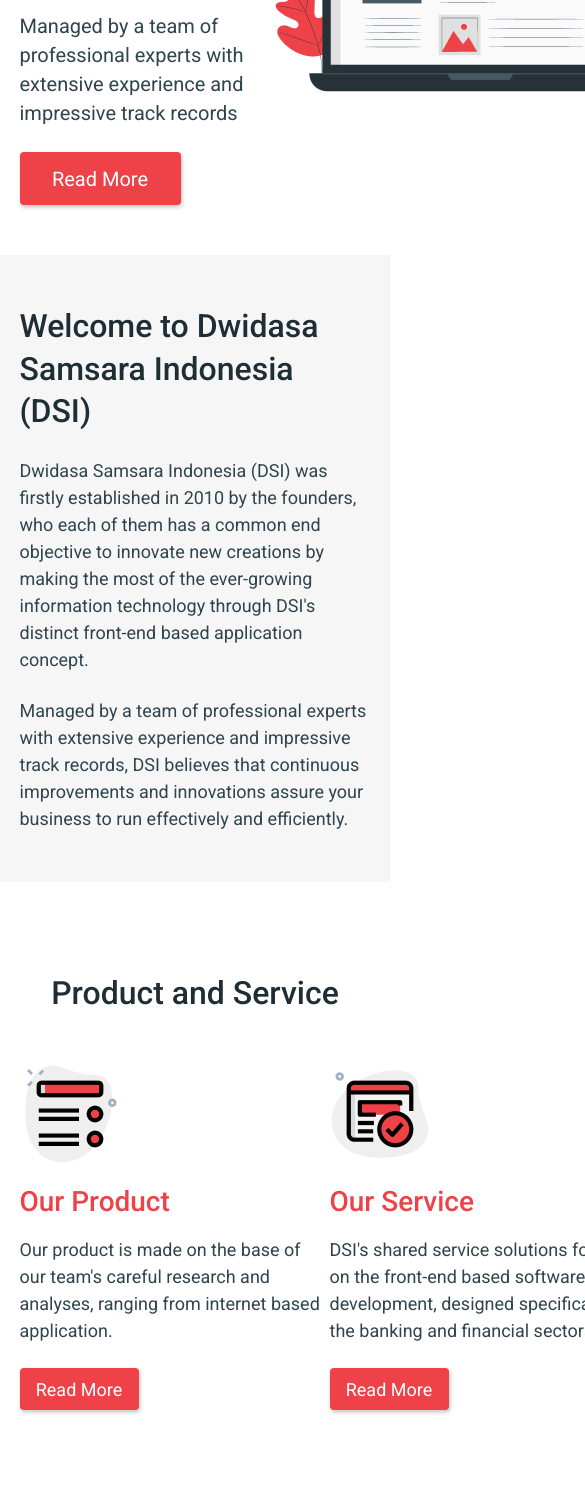
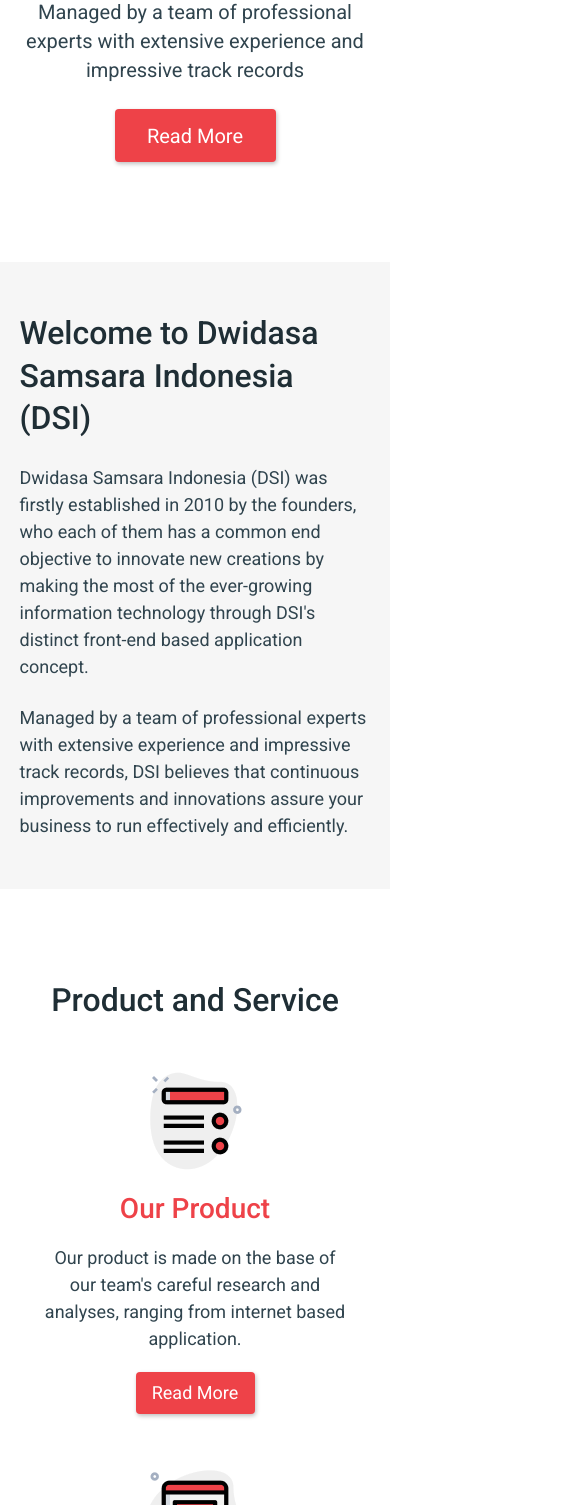
Before and after one commit to Alekseypavlov14/html-layout, a website: page src/index.html in a window 390 px wide. Shown: the part 495-2000 px from the top of the page, 585 px wide, since content can reach past the window. Drawn offline with nearby package versions, Linux system fonts and the light colour scheme; files that its build step writes are made by us from their sources; files whose address does not match are found by name.

Commit message:
adaptive footer main products blocks

```diff
--- a/src/scss/element.scss
+++ b/src/scss/element.scss
@@ -6,6 +6,8 @@
 
 body {
   width: 100vw;
+  height: fit-content;
+  overflow-x: hidden;
 }
 
 ._container {
--- a/src/scss/footer.scss
+++ b/src/scss/footer.scss
@@ -5,6 +5,11 @@
     display: flex;
     align-items: center;
     gap: 50px;
+
+    @media (max-width: 410px) {
+      flex-direction: column;
+      text-align: center;
+    }
   }
 }
 
--- a/src/scss/main.scss
+++ b/src/scss/main.scss
@@ -10,6 +10,23 @@
 
   &__text-block, &__image {
     flex: 1 0 50%;
+  }
+
+  @media (max-width: 1225px) {
+    height: fit-content;
+
+    &__text-block {
+      text-align: center;
+    }
+
+    &__button {
+      margin: 0px auto;
+      margin-top: 30px;
+    }
+
+    &__image {
+      display: none;
+    }
   }
 
   &__subtitle, &__title {
@@ -32,7 +49,7 @@
     font-weight: 400;
     font-size: 20px;
     line-height: 29px;
-    color: #30444E;
+    color: var(--text-color);
     margin-top: 24px;
   }
 
--- a/src/scss/products.scss
+++ b/src/scss/products.scss
@@ -14,6 +14,14 @@
   &__cards {
     display: flex;
     justify-content: space-between;
+    flex-wrap: wrap;
+  }
+
+  @media (max-width: 1199px) {
+    &__cards {
+      justify-content: space-around;
+      text-align: center;
+    }
   }
 }
 
@@ -54,4 +62,20 @@
     font-size: 18px;
     line-height: 150%;
   }
+
+  @media (max-width: 1199px) {
+    &:not(:last-child) {
+      margin-bottom: 50px;
+    }
+
+    &__text {
+      margin: 0 auto;
+      margin-top: 16px;
+    }
+
+    &__button {
+      margin: 0px auto;
+      margin-top: 20px;
+    }
+  }
 }
```
